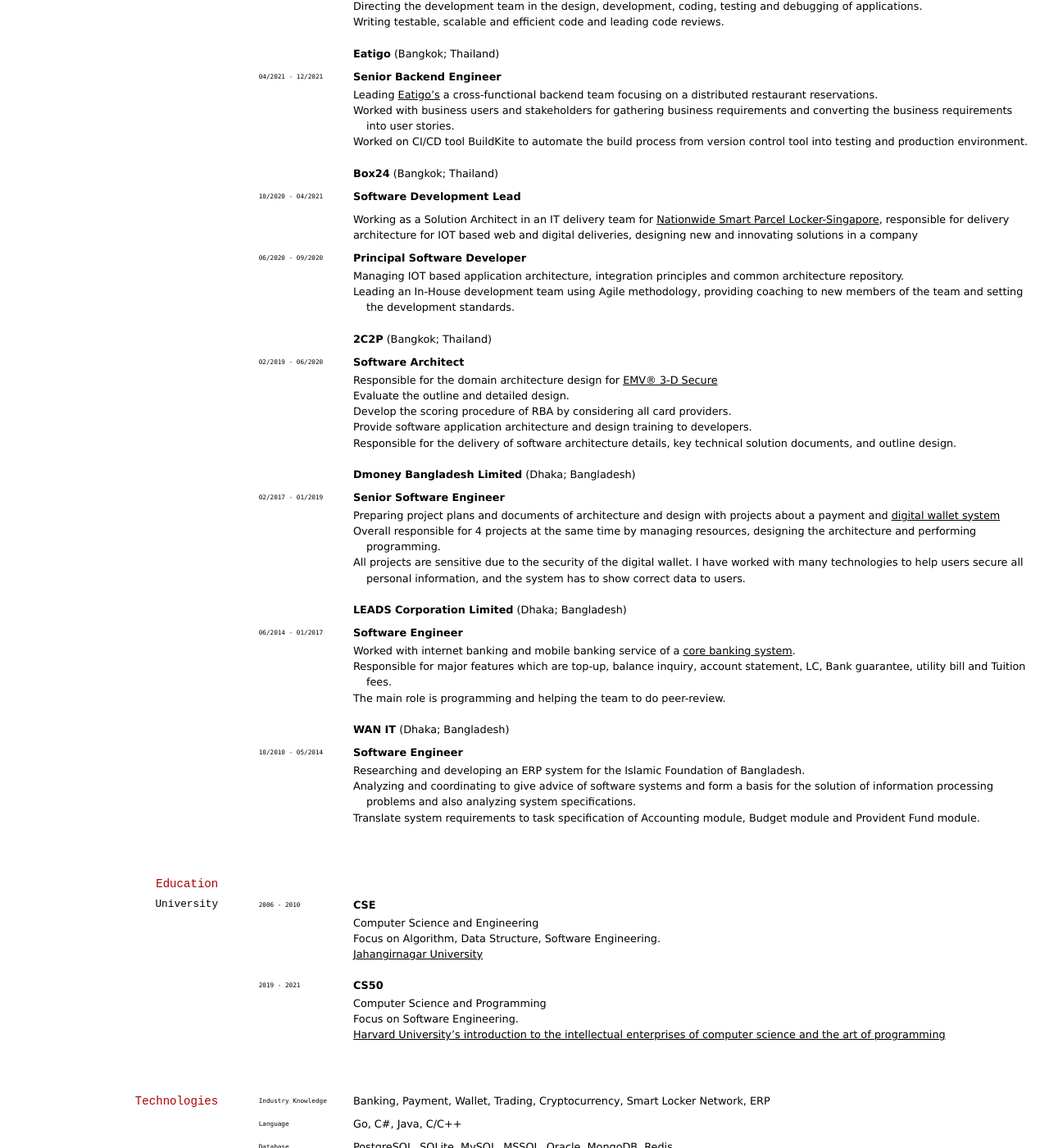
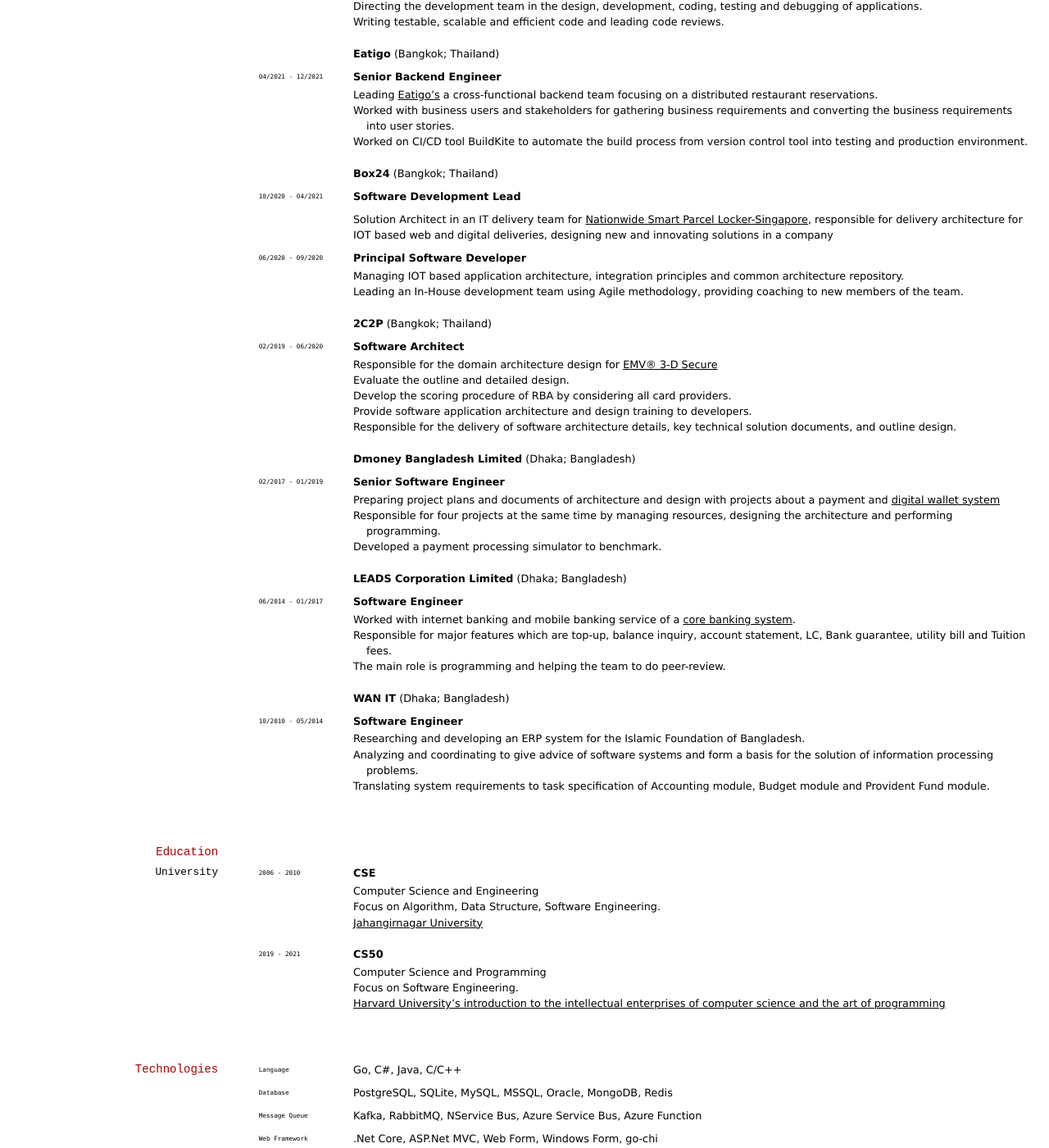
Before and after one commit to mdshahjahanmiah/mdshahjahanmia.github.io, a Jekyll site: the page built from index.md, in a window 1280 px wide and 1400 px high, scrolled down 793 px. Shown: the whole window at 82% size. Built offline with Jekyll 4.4.1, drawn with Linux system fonts in a browser that asks for light colours; some of the changed text lies outside the part shown.

Commit message:
feat: update technologies

```diff
--- a/index.md
+++ b/index.md
@@ -72,13 +72,13 @@
 `10/2020 - 04/2021`
 __Software Development Lead__
 
-Working as a Solution Architect in an IT delivery team for [Nationwide Smart Parcel Locker-Singapore](https://www.imda.gov.sg/resources/press-releases-factsheets-and-speeches/press-releases/2021/nationwide-parcel-locker-network-launched), responsible for delivery architecture for IOT based web and digital deliveries, designing new and innovating solutions in a company
+Solution Architect in an IT delivery team for [Nationwide Smart Parcel Locker-Singapore](https://www.imda.gov.sg/resources/press-releases-factsheets-and-speeches/press-releases/2021/nationwide-parcel-locker-network-launched), responsible for delivery architecture for IOT based web and digital deliveries, designing new and innovating solutions in a company
 
 `06/2020 - 09/2020`
 __Principal Software Developer__
 
 - Managing IOT based application architecture, integration principles and common architecture repository.
-- Leading an In-House development team using Agile methodology, providing coaching to new members of the team and setting the development standards.
+- Leading an In-House development team using Agile methodology, providing coaching to new members of the team.
 
 __2C2P__ (Bangkok; Thailand)
 
@@ -97,8 +97,8 @@
 __Senior Software Engineer__
 
 - Preparing project plans and documents of architecture and design with projects about a payment and [digital wallet system](https://www.dmoney.com.bd/service.html)
-- Overall responsible for 4 projects at the same time by managing resources, designing the architecture and performing programming.
-- All projects are sensitive due to the security of the digital wallet. I have worked with many technologies to help users secure all personal information, and the system has to show correct data to users.
+- Responsible for four projects at the same time by managing resources, designing the architecture and performing programming.
+- Developed a payment processing simulator to benchmark.
 
 __LEADS Corporation Limited__ (Dhaka; Bangladesh)
 
@@ -115,8 +115,8 @@
 __Software Engineer__
 
 - Researching and developing an ERP system for the Islamic Foundation of Bangladesh.
-- Analyzing and coordinating to give advice of software systems and form a basis for the solution of information processing problems and also analyzing system specifications.
-- Translate system requirements to task specification of Accounting module, Budget module and Provident Fund module.
+- Analyzing and coordinating to give advice of software systems and form a basis for the solution of information processing problems.
+- Translating system requirements to task specification of Accounting module, Budget module and Provident Fund module.
 
 ## Education
 
@@ -138,9 +138,6 @@
 
 ## Technologies
 
-`Industry Knowledge`
-Banking, Payment, Wallet, Trading, Cryptocurrency, Smart Locker Network, ERP
-
 `Language`
 Go, C#, Java, C/C++
 
```
Also changed, not shown: other parts of index.md (+3 -0 lines).
